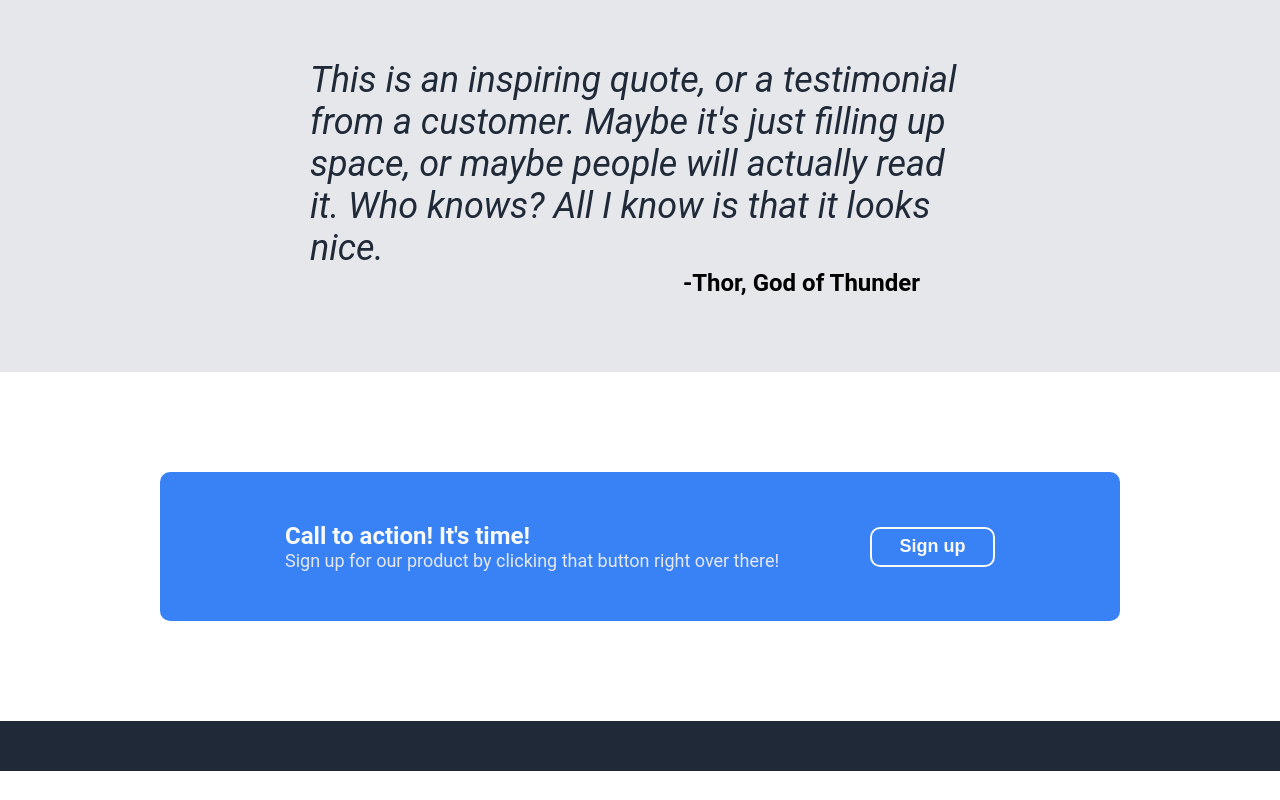
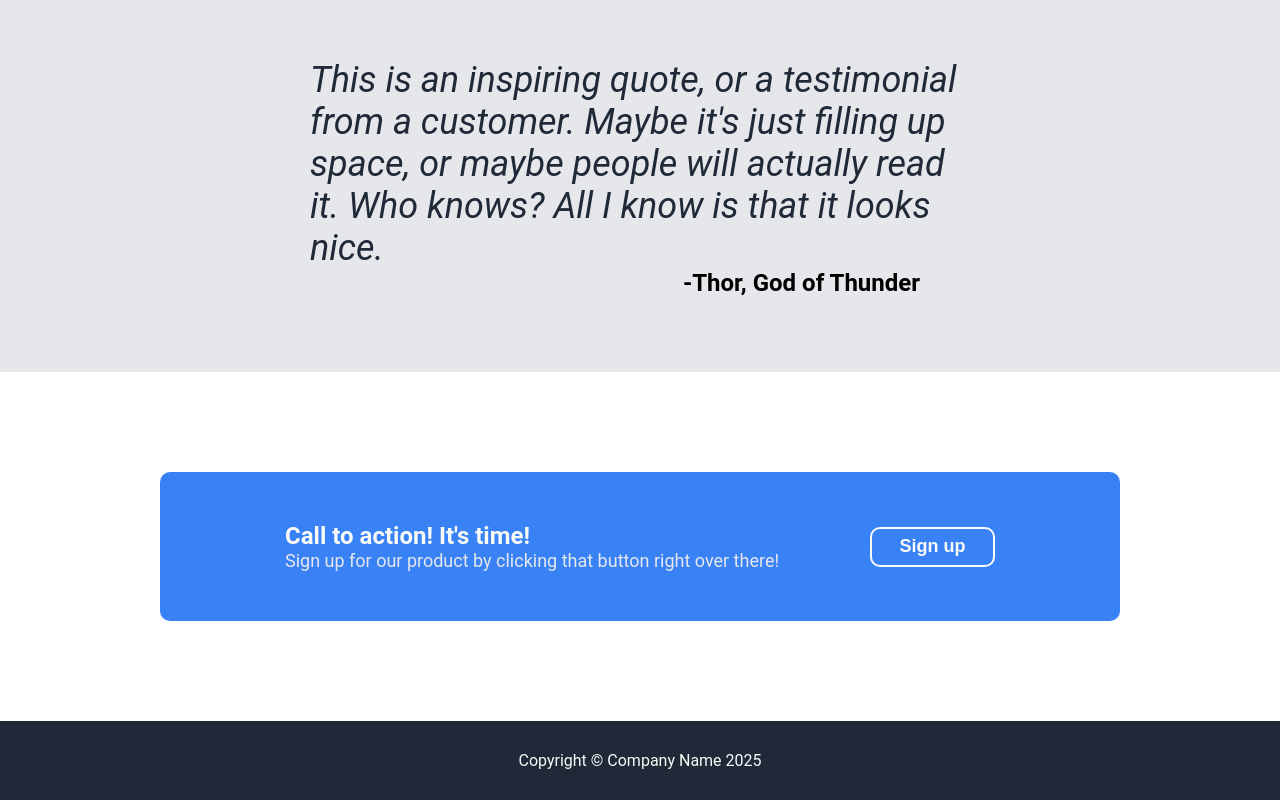
Before and after one commit to markgallant01/landing-page, a plain HTML site: page index.html in a window 1280 px wide. Shown: the part 998-1798 px from the top of the page. Before the commit the page ends 1769 px from the top, so only its background shows below. Drawn offline with Linux system fonts and the light colour scheme.

Commit message:
implement footer

```diff
--- a/index.html
+++ b/index.html
@@ -72,7 +72,7 @@
       </div>
     </div>
     <div class="footer">
-
+      Copyright &#169 Company Name 2025
     </div>
   </body>
 </html>
--- a/style.css
+++ b/style.css
@@ -227,6 +227,9 @@ body {
 
 .footer {
   width: 100%;
-  height: 50px;
   background-color: #1f2937;
+  color: #f9faf8;
+  display: flex;
+  justify-content: center;
+  padding: 30px 0;
 }
```
